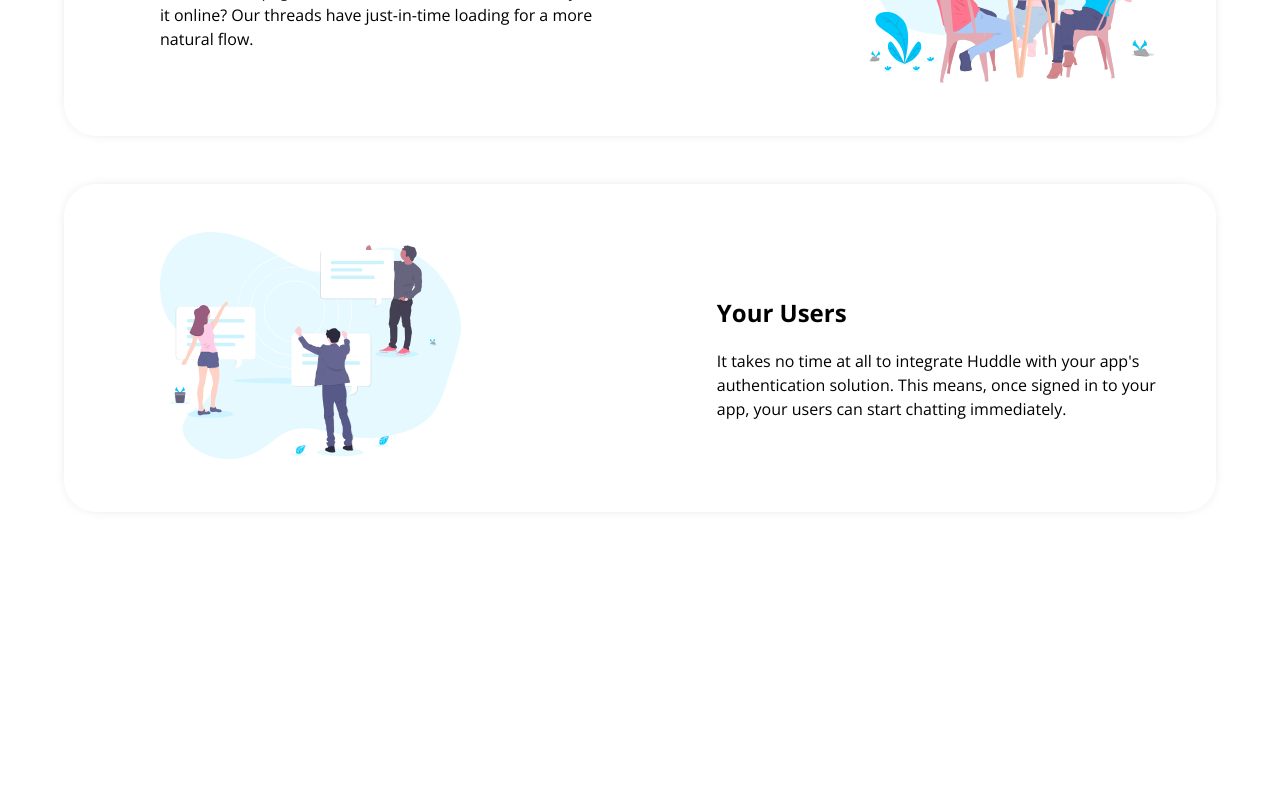
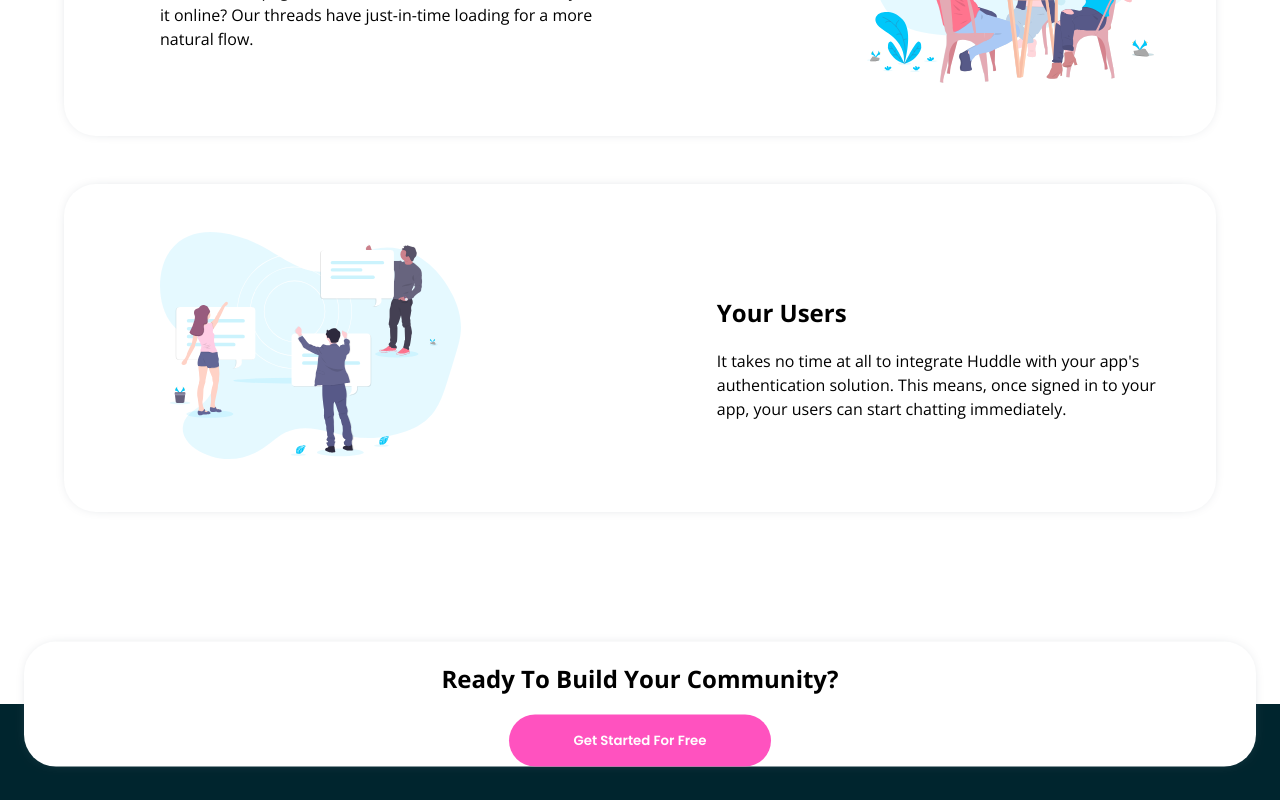
Before and after one commit to huyphan2210/huddle-lading-page, a React (Vite) app: page / in a window 1280 px wide. Shown: the part 1342-2142 px from the top of the page. Before the commit the page ends 2046 px from the top, so only its background shows below. Built offline with nearby package versions, Linux system fonts and the light colour scheme.

Commit message:
Add CTA + Footer

```diff
--- a/src/layout/Footer/Footer.scss
+++ b/src/layout/Footer/Footer.scss
@@ -0,0 +1,4 @@
+footer {
+  background-color: var(--dark-cyan);
+  padding: 3rem;
+}
--- a/src/layout/Footer/Footer.tsx
+++ b/src/layout/Footer/Footer.tsx
@@ -2,7 +2,9 @@
 import "./Footer.scss";
 
 const Footer: FC = () => {
-  return <></>;
+  return <footer>
+
+  </footer>;
 };
 
 export default Footer;
--- a/src/layout/Main/Main.tsx
+++ b/src/layout/Main/Main.tsx
@@ -2,12 +2,14 @@
 import "./Main.scss";
 import HeroSection from "./components/HeroSection/HeroSection";
 import FeatureSection from "./components/FeatureSection/FeatureSection";
+import CTASection from "./components/CTASection/CTASection";
 
 const Main: FC = () => {
   return (
     <main>
       <HeroSection />
       <FeatureSection />
+      <CTASection />
     </main>
   );
 };
```
